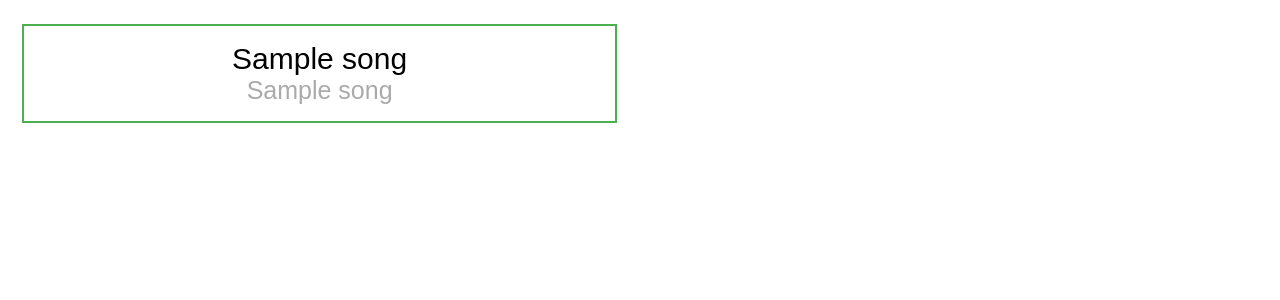
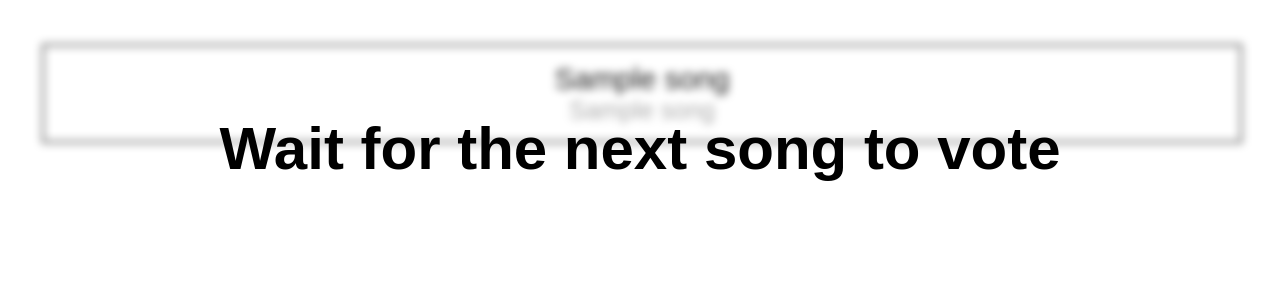
Before and after one commit to smalois/wedsite, a Django app: page /choicepoll/ in a window 1280 px wide. Shown: the part 289-589 px from the top of the page. Run offline with Django 3.2, Linux system fonts and the light colour scheme; a user stored in the database is signed in; tables that the repository leaves empty hold one stand-in row (values such as "Sample post").

Commit message:
Disable buttons for users who can no longer vote

```diff
--- a/choicepoll/templates/choicepoll/index.html
+++ b/choicepoll/templates/choicepoll/index.html
@@ -35,26 +35,39 @@
         <P> Login/Scan nametag to vote.</P>
     {% endif %}
 
-    {% if playing and user.is_authenticated %}
-        {% if choices %}
+    {% if playing and user.is_authenticated and choices %}
+        <div style="position:relative; width:100%; justify-content: flex-end;">
+
+        {% if user.guest.hasVoted or timeRemaining <= 0 %}
+            <h1 class="overlay">Wait for the next song to vote</h1>
+            <div class="blur">
+        {% else %}
+            <div style="position:relative; width:100%">
+        {% endif %}
+
         {% for choice in choices %}
             <form id="choice{{ forloop.counter }}" action="{% url 'vote' %}" method="post">
                 {% csrf_token %}
+                {% if user.guest.hasVoted %}
+                    <button class="button buttonDisabled" type="submit" name="choice" id="choice{{ forloop.counter }}" value="{{ choice.id }}" disabled>
+                        {{ choice.song.name }}<br/>
+                        <small>{{choice.song.artist_name}}</small>
+                    </button>
+                {% else %}
                     <button class="button button{{ forloop.counter }}" type="submit" name="choice" id="choice{{ forloop.counter }}" value="{{ choice.id }}">
                         {{ choice.song.name }}<br/>
-                    <small>
-                    {{choice.song.artist_name}}
-                    </small>
+                        <small>{{choice.song.artist_name}}</small>
                     </button>
+                {% endif %}
+            </form>
         {% endfor %}
-            </form>
+        </div>
 
         {% if timeRemaining < 1000 %}
         <p id="timeText">{{ timeRemaining }} seconds left to vote for the next song...</p>
         {% endif %}
 
-
-        {% endif %}
+        </div>
     {% else %}
         <P> Music is not playing yet. It'll start later in the night. </P>
     {% endif %}
--- a/guest/static/guest/style.css
+++ b/guest/static/guest/style.css
@@ -95,8 +95,17 @@
 	background: #fad9b7;
 }
 
+.overlay{
+	position:absolute;
+	top:30%;
+	width:100%;
+	z-index:50;
+	text-align:center;
+  }
+
 .button {
-	width:48%;
+	box-sizing: border-box;
+	width: 100%;
 	background-color: #4CAF50; /* Green */
 	border: none;
 	color: white;
@@ -151,6 +160,22 @@
 
 .button4:hover {background-color: #ff7300;}
 
+.buttonDisabled {
+	background-color: white;
+	color: rgb(32, 32, 32);
+	border: 2px solid #444444;
+}
+
+.blur {
+	-ms-flex: 70%; /* IE10 */
+	flex: 70%;
+	font-size: 30px;
+	background-color: white;
+	padding: 20px;
+	filter: blur(4px);
+}
+
+
 small {
 	color:#aaa;
 }
```
Lines whose indentation alone changed are shown as unchanged.
